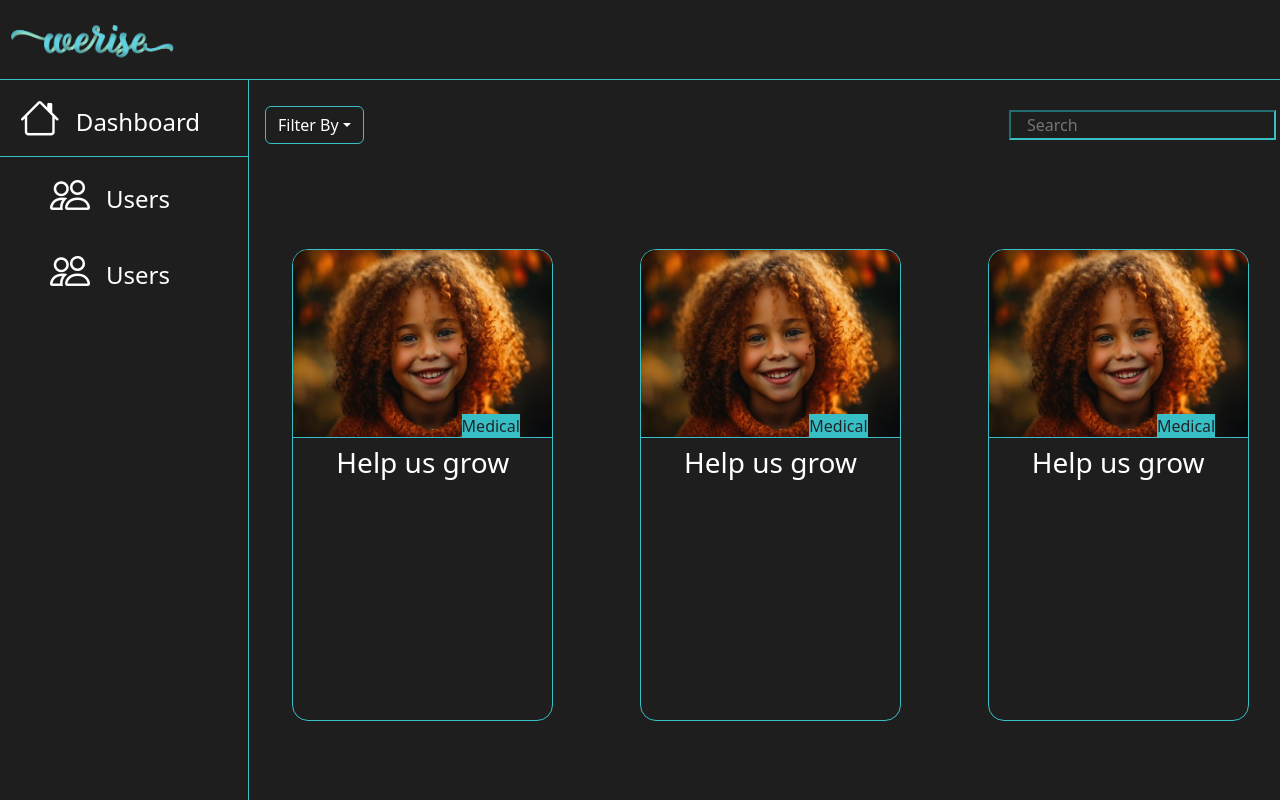
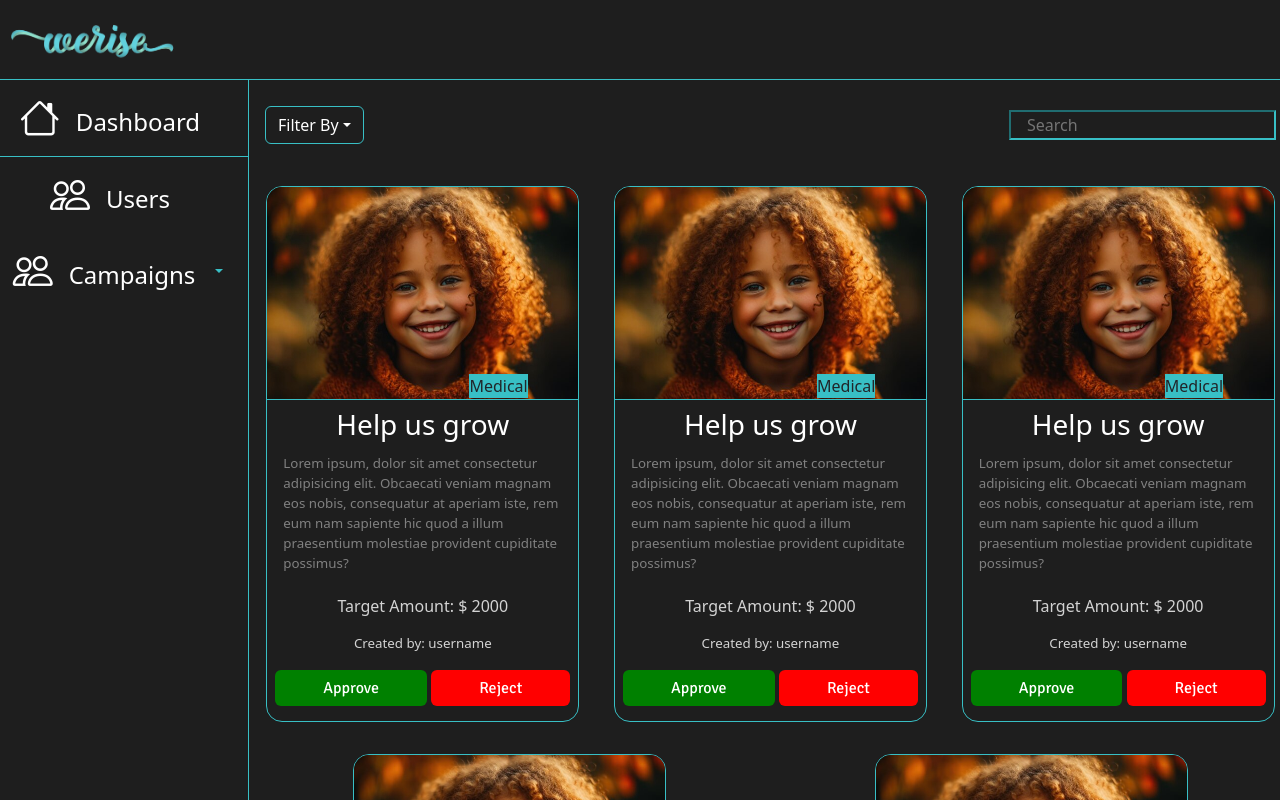
Before and after one commit to FlightRipper/Group3-FrontEnd, a React (Vite) app in the folder fintech-project/: page /admin/home in a window 1280 px wide. Built offline with nearby package versions, Linux system fonts and the light colour scheme.

Commit message:
campaign requests

```diff
--- a/fintech-project/src/pages/admin/AdminDashboard.css
+++ b/fintech-project/src/pages/admin/AdminDashboard.css
@@ -55,6 +55,7 @@
 }
 .body-header{
     height: 90px;
+    background-color: #1E1E1E;
 }
 #dropdown-basic {
     background-color: transparent !important; /* Replace with your custom color */
@@ -72,6 +73,8 @@
 .campaign-request-card{
     border: 1px solid #38bfc5 !important;
     position:  relative !important;
+    height: 85% !important;
+    width: 30% !important;
 
 }
 
@@ -92,4 +95,28 @@
 }
 .campaign-title{
     color: white !important;
+
 }
+
+.campaign-description{
+  font-size: smaller;
+  color: gray;
+}
+.campaign-target{
+  color: lightgray;
+}
+.campaign-owner{
+font-size: smaller;
+color: lightgray;
+}
+.approve-button{
+
+background-color: green !important;
+
+}
+.reject-button{
+  background-color: red !important;
+}
+.dashboard-body{
+  overflow: scroll;
+}
--- a/fintech-project/src/pages/admin/AdminDashboard.jsx
+++ b/fintech-project/src/pages/admin/AdminDashboard.jsx
@@ -2,8 +2,11 @@ import React from "react";
 import "./AdminDashboard.css";
 import logo from "./10.png";
 import background from "./dashboardBackground.png";
-import "/home/nancy/Group3-FrontEnd/fintech-project/node_modules/bootstrap-icons/font/bootstrap-icons.css";
-import CampaignRequests from "./Components/CampaignRequests.jsx";
+import 'bootstrap-icons/font/bootstrap-icons.css';
+import CampaignPage from "./Components/CampaignPage.jsx";
+import Dropdown from "react-bootstrap/Dropdown";
+import { Link } from 'react-router-dom';
+
 
 const AdminDashboard = () => {
   return (
@@ -27,14 +30,48 @@ const AdminDashboard = () => {
               <i class="users-icon bi bi-people"></i>
               <h4 className="mt-3 mx-3">Users</h4>
             </div>
+
+
+
+
+
             <div className="users-tab d-flex flex-row p-2 align-items-center justify-content-center w-100">
               <i class="users-icon bi bi-people"></i>
-              <h4 className="mt-3 mx-3">Users</h4>
+
+
+
+
+              <Link
+                  className="nav-link dropdown-toggle d-flex flex-row align-items-center justify-content-center m-0"
+                  to={''}
+                  role="button"
+                  data-bs-toggle="dropdown"
+                  aria-expanded="false"
+                >
+                  <h4 className="mt-3 mx-3">Campaigns</h4>
+                </Link>
+              <ul className="dropdown-menu bg-dark ">
+                  <li>
+                    <Link className="dropdown-item" to={''}>
+                    <h5 className="mt-3 mx-3 text-white">Requests</h5>
+                    </Link>
+                  </li>
+                  <li>
+                    <Link className="dropdown-item" to={''}>
+                    <h5 className="mt-3 mx-3 text-white">Ongoing</h5>
+                    </Link>
+                  </li>
+                </ul>
+
+
+
+
+
 
             </div>
           </div>
 
-            <CampaignRequests/>
+            <CampaignPage/>
 
 
         </div>
--- a/fintech-project/src/pages/admin/Components/CampaignRequests.jsx
+++ b/fintech-project/src/pages/admin/Components/CampaignPage.jsx
@@ -8,7 +8,7 @@ const CampaignRequests = () => {
   return (
     <div className="w-100">
       <div className="dashboard-body w-100 h-100 d-flex row m-0 align-items-center justify-content-center">
-        <div className="body-header w-100 d-flex align-items-center  justify-content-between column p-3 m-0">
+        <div className="body-header w-100 d-flex align-items-center  justify-content-between column p-3 m-0 sticky-top">
           <Dropdown>
             <Dropdown.Toggle variant="success" id="dropdown-basic">
               Filter By
@@ -25,10 +25,15 @@ const CampaignRequests = () => {
             <input type="text" className="admin-search px-3" placeholder="Search" />
           </div>
         </div>
-        <div className="body-content w-100 p-0 d-flex row justify-content-around align-items-center">
+        <div className="body-content w-100 p-0 d-flex flex-wrap row justify-content-around align-items-center">
             <CampaignRequestsCard/>
             <CampaignRequestsCard/>
             <CampaignRequestsCard/>
+            <CampaignRequestsCard/>
+            <CampaignRequestsCard/>
+
+
+
         </div>
       </div>
     </div>
--- a/fintech-project/src/pages/admin/Components/CampaignRequestsCard.jsx
+++ b/fintech-project/src/pages/admin/Components/CampaignRequestsCard.jsx
@@ -6,10 +6,18 @@ import "../AdminDashboard.css";
 
 const CampaignRequestsCard = () => {
   return (
-       <div className="campaign-request-card w-25 h-75 p-0 rounded-4 d-flex flex-column align-items-center no-gutters">
+       <div className="campaign-request-card p-0 rounded-4 d-flex flex-column my-3 no-gutters">
                 <img src={CampaignImage} className="campaign-pic w-100 p-0 relative "></img>
                 <div className="campaign-category">Medical</div>
                 <h3 className="campaign-title h3 m-0 py-2 relative text-center">Help us grow</h3>
+                <p className='px-3 py-1 campaign-description'> Lorem ipsum, dolor sit amet consectetur adipisicing elit. Obcaecati veniam magnam eos nobis, consequatur at aperiam iste, rem eum nam sapiente hic quod a illum praesentium molestiae provident cupiditate possimus?</p>
+                <p className='campaign-target text-center'>Target Amount: $ <span>2000</span></p>
+                <p className='campaign-owner text-center'>Created by: <span>username</span></p>
+                <div className='approve-reject-buttons d-flex flex-row align-items-center justify-content-between px-2'>
+                <button type="button" className="btn btn-primary approve-button px-5">Approve</button>
+                <button type="button" className="btn btn-primary reject-button px-5">Reject</button>
+                </div>
+
             </div>
   )
 }
```
